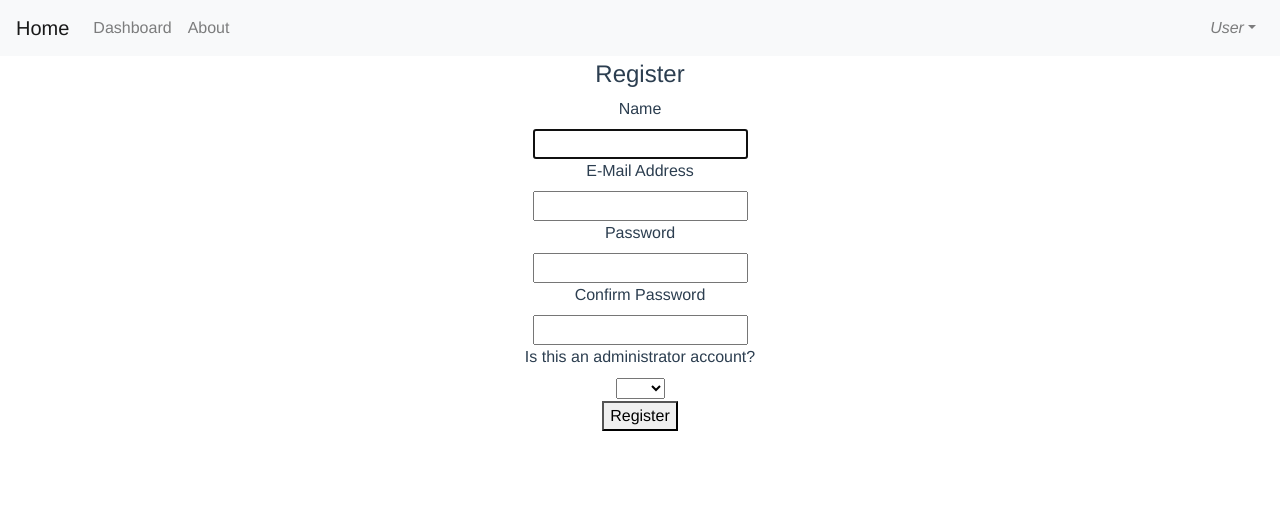
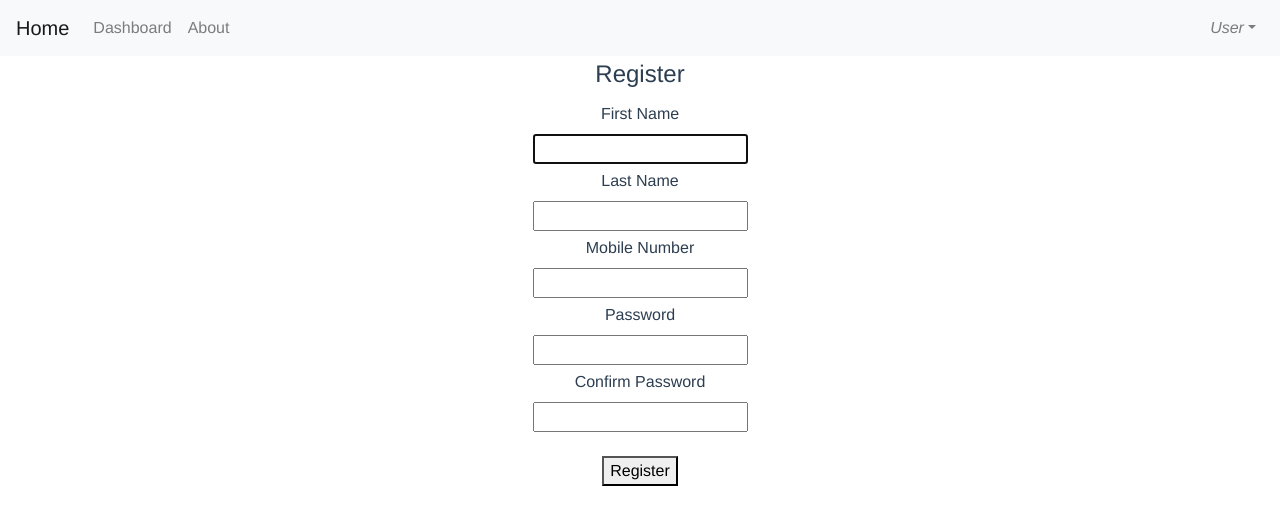
Before and after one commit to simonbor/chance-auth-client, a Vue app: page /register in a window 1280 px wide. Shown: the top 524 px of the page. Built offline with nearby package versions, Linux system fonts and the light colour scheme.

Commit message:
register html perform

```diff
--- a/src/components/Register.vue
+++ b/src/components/Register.vue
@@ -2,34 +2,27 @@
     <div>
         <h4>Register</h4>
         <form>
-            <label for="name">Name</label>
+            <label for="first_name">First Name</label>
             <div>
-                <input id="name" type="text" v-model="name" required autofocus>
+                <input id="first_name" type="text" v-model="first_name" required autofocus>
             </div>
-
-            <label for="email" >E-Mail Address</label>
+            <label for="last_name">Last Name</label>
             <div>
-                <input id="email" type="email" v-model="email" required>
+                <input id="last_name" type="text" v-model="last_name" required autofocus>
             </div>
-
+            <label for="phone">Mobile Number</label>
+            <div>
+                <input id="phone" type="phone" v-model="mobile_num" required>
+            </div>
             <label for="password">Password</label>
             <div>
                 <input id="password" type="password" v-model="password" required>
             </div>
-
             <label for="password-confirm">Confirm Password</label>
             <div>
                 <input id="password-confirm" type="password" v-model="password_confirmation" required>
             </div>
-
-            <label for="password-confirm">Is this an administrator account?</label>
-            <div>
-                <select v-model="is_admin">
-                    <option value=1>Yes</option>
-                    <option value=0>No</option>
-                </select>
-            </div>
-
+            <label></label>
             <div>
                 <button type="submit" @click="handleSubmit">
                     Register
@@ -38,6 +31,12 @@
         </form>
     </div>
 </template>
+
+<style scoped>
+    label {
+        margin-top: 5px;
+    }
+</style>
 
 <script>
     export default {
```
